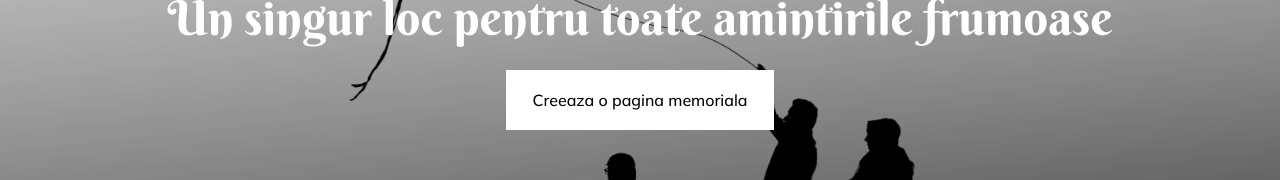
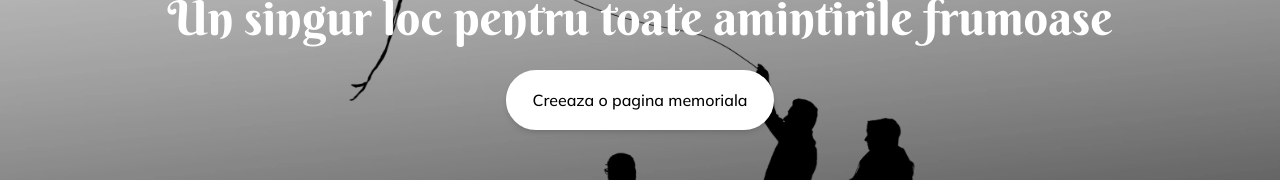
Before and after one commit to sn1tch1/Amintim-1, a React (Vite) app in the folder client/: page / in a window 1280 px wide. Shown: the part 238-418 px from the top of the page. Built offline with nearby package versions, Linux system fonts and the light colour scheme; no server answers.

Commit message:
Update Home.jsx

```diff
--- a/client/src/pages/Home.jsx
+++ b/client/src/pages/Home.jsx
@@ -29,7 +29,7 @@ const Home = () => {
 
         <button
           onClick={handleClick}
-          className="py-4 px-6 z-20 bg-white text-black hover:text-white hover:bg-transparent border-white border-2"
+          className="py-4 px-6 z-20 bg-white text-black hover:text-white hover:bg-transparent border-white border-2 rounded-full shadow-md hover:shadow-lg transition duration-300 ease-in-out transform hover:-translate-y-1"
         >
           Creeaza o pagina memoriala
         </button>
```
